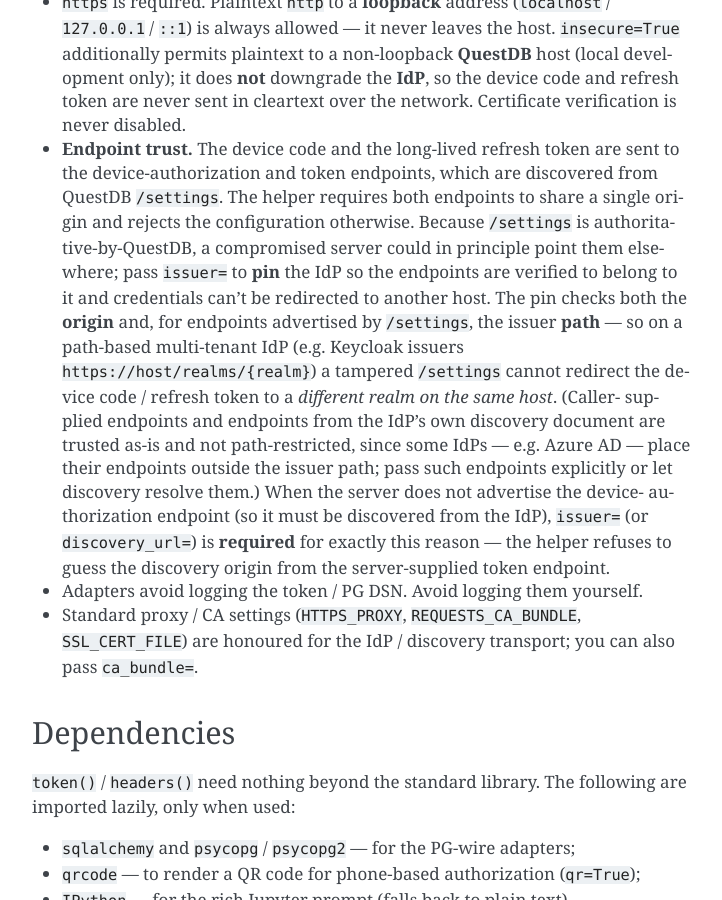
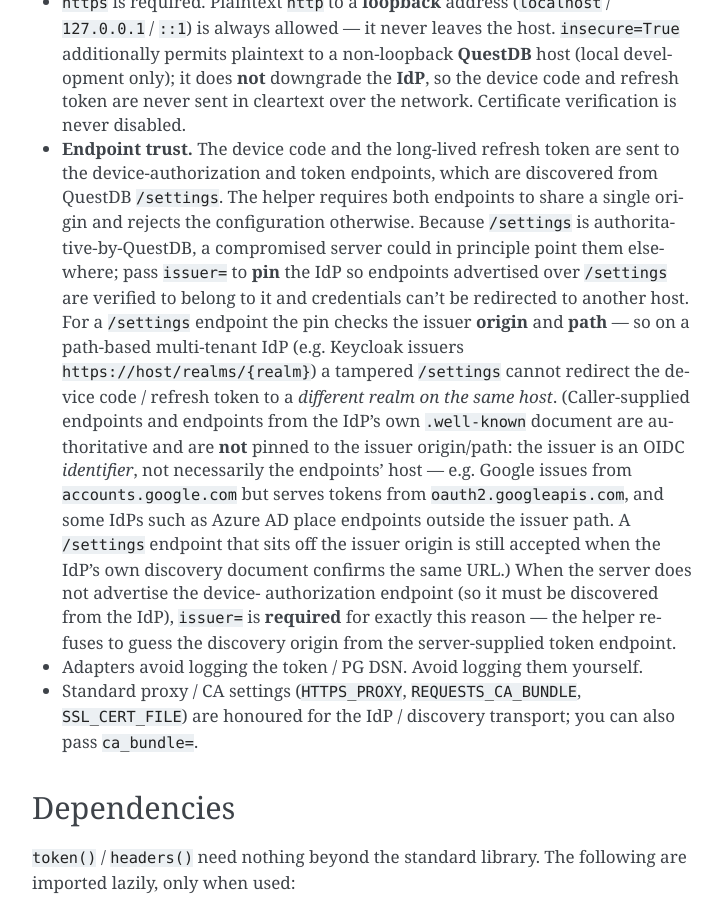
Before and after one commit to questdb/py-questdb-client, a Sphinx documentation site: the page built from docs/auth.rst, in a window 1280 px wide and 900 px high, scrolled down 4432 px. Shown: the whole window, without its empty margins (388-1110 px from the left). Built offline with Sphinx 7.4.7, drawn with Linux system fonts in a browser that asks for light colours; some of the changed text lies outside the part shown.

Commit message:
fix(auth): scope the issuer-origin pin to /settings; drop discovery_url
Pin the issuer ORIGIN only for credential endpoints that came from the
untrusted QuestDB /settings response, not for caller-explicit or
IdP-discovered endpoints. The OIDC issuer is an identifier, not
necessarily the endpoints' host, so the old blanket pin rejected
legitimate cross-origin providers (e.g. Google issues from
accounts.google.com but serves tokens from oauth2.googleapis.com).
validate_endpoint_origins is now co-location-only; the issuer-origin pin
moved into resolve_config, where each endpoint's provenance is known. A
/settings endpoint off the issuer origin is accepted only when the IdP's
own TLS-fetched .well-known confirms the same URL, so a tampered
/settings still cannot redirect the device code / refresh token.

Also drop the discovery_url argument: issuer= is now the single
out-of-band IdP pin (discovery is always {issuer}/.well-known/...). It
was a weaker, origin-only anchor that could not handle cross-origin IdPs,
and explicit token_endpoint=/device_authorization_endpoint= already cover
non-standard discovery URLs. Removes the two discovery_url-only origin
checks and the dead doc-issuer adoption from resolve_config.

Co-Authored-By: Claude Opus 4.8 (1M context) <noreply@anthropic.com>

```diff
--- a/CHANGELOG.rst
+++ b/CHANGELOG.rst
@@ -37,7 +37,11 @@ QuestDB over the auth paths it already supports (HTTP ``Bearer`` / PG-wire
 Highlights:
 
 * Auto-discovery of OIDC config from the QuestDB ``/settings`` endpoint, with a
-  fallback to the IdP ``.well-known`` document.
+  fallback to the IdP ``.well-known`` document. Works with IdPs whose issuer is
+  on a different origin than its token / device-authorization endpoints (e.g.
+  Google: ``accounts.google.com`` issuer, ``oauth2.googleapis.com`` endpoints),
+  while still pinning endpoints advertised over an untrusted ``/settings``
+  channel to the issuer.
 * In-process token cache with silent refresh (tokens are never written to
   disk).
 * Convenience adapters (:func:`~questdb.auth.sqlalchemy_engine`,
--- a/docs/auth.rst
+++ b/docs/auth.rst
@@ -116,7 +116,7 @@ resolves the OIDC configuration in this order:
 2. If the device-authorization endpoint is not advertised, the helper falls
    back to the IdP discovery document
    (``{issuer}/.well-known/openid-configuration``). This path **requires** an
-   explicit ``issuer=`` (or ``discovery_url=``) argument.
+   explicit ``issuer=`` argument.
 
 Anything you pass explicitly overrides discovery. You can also skip discovery
 entirely:
@@ -226,19 +226,23 @@ Security notes
   QuestDB ``/settings``. The helper requires both endpoints to share a single
   origin and rejects the configuration otherwise. Because ``/settings`` is
   authoritative-by-QuestDB, a compromised server could in principle point them
-  elsewhere; pass ``issuer=`` to **pin** the IdP so the endpoints are verified
-  to belong to it and credentials can't be redirected to another host. The pin
-  checks both the **origin** and, for endpoints advertised by ``/settings``, the
-  issuer **path** — so on a path-based multi-tenant IdP (e.g. Keycloak issuers
-  ``https://host/realms/{realm}``) a tampered ``/settings`` cannot redirect the
-  device code / refresh token to a *different realm on the same host*. (Caller-
-  supplied endpoints and endpoints from the IdP's own discovery document are
-  trusted as-is and not path-restricted, since some IdPs — e.g. Azure AD — place
-  their endpoints outside the issuer path; pass such endpoints explicitly or let
-  discovery resolve them.) When the server does not advertise the device-
-  authorization endpoint (so it must be discovered from the IdP), ``issuer=``
-  (or ``discovery_url=``) is **required** for exactly this reason — the helper
-  refuses to guess the discovery origin from the server-supplied token endpoint.
+  elsewhere; pass ``issuer=`` to **pin** the IdP so endpoints advertised over
+  ``/settings`` are verified to belong to it and credentials can't be redirected
+  to another host. For a ``/settings`` endpoint the pin checks the issuer
+  **origin** and **path** — so on a path-based multi-tenant IdP (e.g. Keycloak
+  issuers ``https://host/realms/{realm}``) a tampered ``/settings`` cannot
+  redirect the device code / refresh token to a *different realm on the same
+  host*. (Caller-supplied endpoints and endpoints from the IdP's own
+  ``.well-known`` document are authoritative and are **not** pinned to the issuer
+  origin/path: the issuer is an OIDC *identifier*, not necessarily the
+  endpoints' host — e.g. Google issues from ``accounts.google.com`` but serves
+  tokens from ``oauth2.googleapis.com``, and some IdPs such as Azure AD place
+  endpoints outside the issuer path. A ``/settings`` endpoint that sits off the
+  issuer origin is still accepted when the IdP's own discovery document confirms
+  the same URL.) When the server does not advertise the device-
+  authorization endpoint (so it must be discovered from the IdP), ``issuer=`` is
+  **required** for exactly this reason — the helper refuses to guess the
+  discovery origin from the server-supplied token endpoint.
 * Adapters avoid logging the token / PG DSN. Avoid logging them yourself.
 * Standard proxy / CA settings (``HTTPS_PROXY``, ``REQUESTS_CA_BUNDLE``,
   ``SSL_CERT_FILE``) are honoured for the IdP / discovery transport; you can
```
Also changed, not shown: 3 other files.
